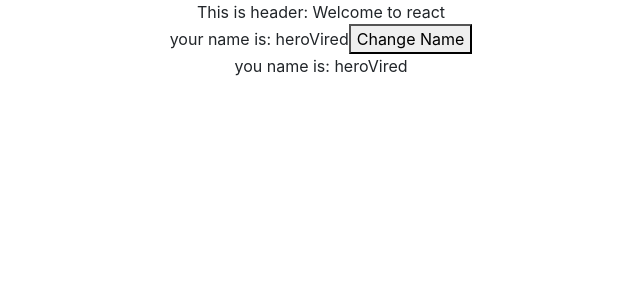
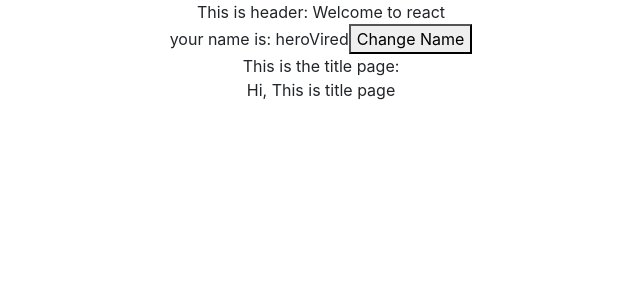
Before and after one commit to karthikyelisetti/ClassReactLearning, a React (Create React App) app in the folder classlearning/: page / in a window 1280 px wide. Shown: the top 300 px of the page, without its empty margins (319-959 px from the left). Built offline with nearby package versions, Linux system fonts and the light colour scheme; the HTML template or start-up script is replaced by a standard one.

Commit message:
Added Conditional rendering

```diff
--- a/classlearning/src/App.js
+++ b/classlearning/src/App.js
@@ -12,6 +12,7 @@ function App() {
   // // hooks: responsible for managing state of our webpage is (useState)
   // // let [stateVariable, stateFunction] = useState (defaultstate/ initial state)
   const [name, setName] = useState('heroVired');
+  const [showTitlePage, setshowTitlePage] = useState(true);
   // const [num, setNum ] = useState(0);
   // // statevariable = this is responsible for storing the state of your component
   // // statefunction = this is responsible for manipulating or changing the statevariable according to events.
@@ -69,8 +70,8 @@ function App() {
         <button onClick={handleClick}>click me...</button>
       </div>       */}
       <div>
-        <Header name={name} setName={setName}></Header>
-        <Footer name={name}></Footer>
+        <Header name={name} setName={setName} showTitlePage={showTitlePage} setshowTitlePage={setshowTitlePage}></Header>
+        {/* <Footer name={name}></Footer> */}
       </div>
     </div>
   );
--- a/classlearning/src/components/Header.js
+++ b/classlearning/src/components/Header.js
@@ -1,13 +1,14 @@
 import React from "react";
 import "./Header.css";
-import Footer from "./Footer";
+import Title from "./subcomponent/Title";
 
 // export default function Header({myname, mynumber, mysalutation, myage, copyright}) { // directly destructing the components
-export default function Header({name, setName}) {
+export default function Header({name, setName, showTitlePage, setshowTitlePage}) {
   // destructing the props
 
   function handleClick() {
     setName("HeroVired");
+    setshowTitlePage(false);
   }
   return (
 
@@ -66,6 +67,7 @@ export default function Header({name, setName}) {
         your name is: {name}
         <button onClick={handleClick}>Change Name</button>
       </div>
+      This is the title page: {showTitlePage ? <Title /> : null}
     </div>
   );
 }
--- /dev/null
+++ b/classlearning/src/components/subcomponent/Title.js
@@ -0,0 +1,7 @@
+import React from 'react'
+
+export default function Title() {
+  return (
+    <div>Hi, This is title page</div>
+  )
+}
```
